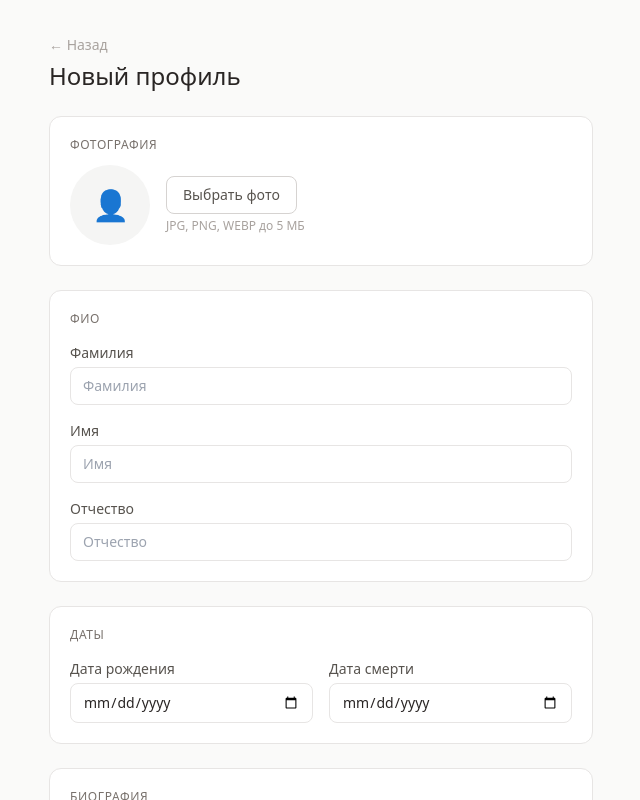
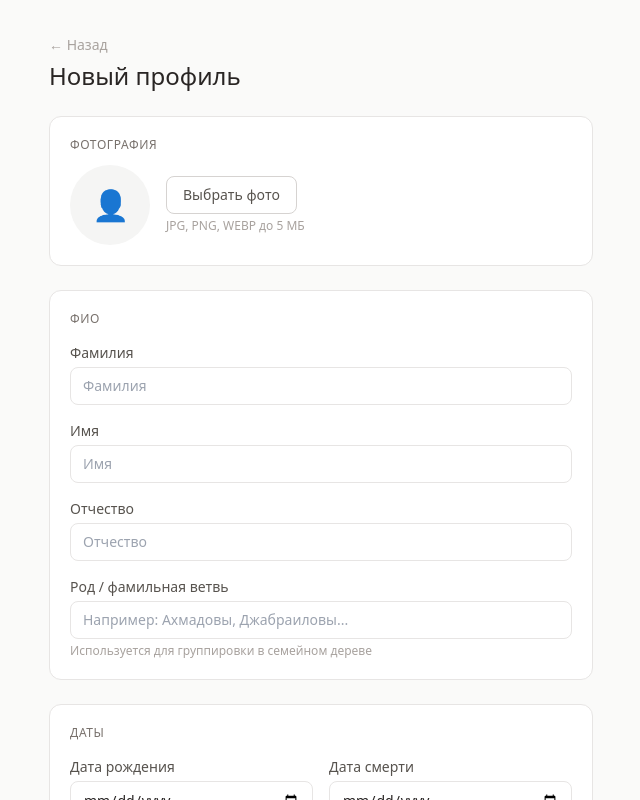
Before and after one commit to Trum-tr/family-archive, a Next.js app: page /dashboard/persons/new in a window 1280 px wide. Shown: the top 800 px of the page, without its empty margins (319-959 px from the left). Built offline with nearby package versions, Linux system fonts and the light colour scheme.

Commit message:
feat: поле Род (clan_name) — профили + семейное дерево (легенда + цветная полоска)

```diff
--- a/src/app/dashboard/persons/[id]/page.tsx
+++ b/src/app/dashboard/persons/[id]/page.tsx
@@ -12,6 +12,7 @@ type Person = {
   first_name: string | null
   last_name: string | null
   middle_name: string | null
+  clan_name: string | null
   birth_date: string | null
   death_date: string | null
   biography: string | null
@@ -193,11 +194,11 @@ export default function PersonDetailPage() {
   const [photoFile, setPhotoFile] = useState<File | null>(null)
   const [photoPreview, setPhotoPreview] = useState<string | null>(null)
   const [form, setForm] = useState<{
-    last_name: string; first_name: string; middle_name: string
+    last_name: string; first_name: string; middle_name: string; clan_name: string
     birth_date: string; death_date: string; biography: string
     burial_lat: string; burial_lng: string; burial_place: string
   }>({
-    last_name: '', first_name: '', middle_name: '',
+    last_name: '', first_name: '', middle_name: '', clan_name: '',
     birth_date: '', death_date: '', biography: '',
     burial_lat: '', burial_lng: '', burial_place: '',
   })
@@ -211,6 +212,7 @@ export default function PersonDetailPage() {
         last_name: data.last_name || '',
         first_name: data.first_name || '',
         middle_name: data.middle_name || '',
+        clan_name: data.clan_name || '',
         birth_date: data.birth_date || '',
         death_date: data.death_date || '',
         biography: data.biography || '',
@@ -246,6 +248,7 @@ export default function PersonDetailPage() {
         first_name: form.first_name || null,
         last_name: form.last_name || null,
         middle_name: form.middle_name || null,
+        clan_name: form.clan_name || null,
         birth_date: form.birth_date || null,
         death_date: form.death_date || null,
         biography: form.biography || null,
@@ -324,10 +327,20 @@ export default function PersonDetailPage() {
                   className="w-full text-center border border-stone-200 rounded-lg px-3 py-2 text-sm focus:outline-none focus:ring-2 focus:ring-stone-300"
                 />
               ))}
+              <input
+                type="text"
+                value={form.clan_name}
+                onChange={e => setForm(f => ({ ...f, clan_name: e.target.value }))}
+                placeholder="Род (например: Ахмадовы)"
+                className="w-full text-center border border-stone-200 rounded-lg px-3 py-2 text-sm focus:outline-none focus:ring-2 focus:ring-stone-300"
+              />
             </div>
           ) : (
             <>
               <h1 className="text-xl font-medium text-stone-800">{fullName}</h1>
+              {person.clan_name && (
+                <p className="text-stone-500 text-sm mt-0.5">Род: {person.clan_name}</p>
+              )}
               {(person.birth_date || person.death_date) && (
                 <p className="text-stone-400 text-sm mt-1">
                   {person.birth_date ? new Date(person.birth_date).getFullYear() : '?'}
--- a/src/app/dashboard/persons/new/page.tsx
+++ b/src/app/dashboard/persons/new/page.tsx
@@ -15,6 +15,7 @@ export default function NewPersonPage() {
     last_name: '',
     first_name: '',
     middle_name: '',
+    clan_name: '',
     birth_date: '',
     death_date: '',
     biography: '',
@@ -45,6 +46,7 @@ export default function NewPersonPage() {
           first_name: form.first_name || null,
           last_name: form.last_name || null,
           middle_name: form.middle_name || null,
+          clan_name: form.clan_name || null,
           birth_date: form.birth_date || null,
           death_date: form.death_date || null,
           biography: form.biography || null,
@@ -138,6 +140,17 @@ export default function NewPersonPage() {
                 />
               </div>
             ))}
+            <div>
+              <label className="block text-sm text-stone-600 mb-1">Род / фамильная ветвь</label>
+              <input
+                type="text"
+                value={form.clan_name}
+                onChange={e => setForm(f => ({ ...f, clan_name: e.target.value }))}
+                className="w-full border border-stone-200 rounded-lg px-3 py-2 text-sm text-stone-800 focus:outline-none focus:ring-2 focus:ring-stone-300"
+                placeholder="Например: Ахмадовы, Джабраиловы..."
+              />
+              <p className="text-xs text-stone-400 mt-1">Используется для группировки в семейном дереве</p>
+            </div>
           </div>
 
           {/* Даты */}
--- a/src/app/dashboard/tree/page.tsx
+++ b/src/app/dashboard/tree/page.tsx
@@ -27,6 +27,7 @@ type Person = {
   id: string
   first_name: string | null
   last_name: string | null
+  clan_name: string | null
   birth_date: string | null
   death_date: string | null
   main_photo_url: string | null
@@ -164,7 +165,7 @@ export default function TreePage() {
 
       const [{ data: p }, { data: r }] = await Promise.all([
         supabase.from('persons')
-          .select('id, first_name, last_name, birth_date, death_date, main_photo_url')
+          .select('id, first_name, last_name, clan_name, birth_date, death_date, main_photo_url')
           .eq('created_by', user.id),
         supabase.from('relationships').select('id, person1_id, person2_id, relation_type'),
       ])
@@ -213,6 +214,17 @@ export default function TreePage() {
   const familyGroups = findFamilyGroups(persons, rels)
   const uniqueGroups = [...new Set(Object.values(familyGroups))].sort()
 
+  // Для каждой группы — название рода (если задано хоть у кого-то из группы)
+  const groupClanName: Record<number, string> = {}
+  for (const p of persons) {
+    const g = familyGroups[p.id]
+    if (p.clan_name && !groupClanName[g]) {
+      groupClanName[g] = p.clan_name
+    }
+  }
+  const getGroupLabel = (g: number) =>
+    groupClanName[g] || getGroupLabel(g)
+
   type Edge = { d: string; dashed: boolean }
   const edges: Edge[] = []
   for (const r of rels) {
@@ -253,7 +265,7 @@ export default function TreePage() {
                 <span key={g} className="flex items-center gap-1 text-xs text-stone-500">
                   <span className="inline-block w-2.5 h-2.5 rounded-full flex-shrink-0"
                     style={{ background: FAMILY_COLORS[g % FAMILY_COLORS.length].strip }} />
-                  {FAMILY_COLORS[g % FAMILY_COLORS.length].label}
+                  {getGroupLabel(g)}
                 </span>
               ))}
               {uniqueGroups.length > 5 && (
```
Also changed, not shown: 1 other file (tests, documents, lock files or other folders).
